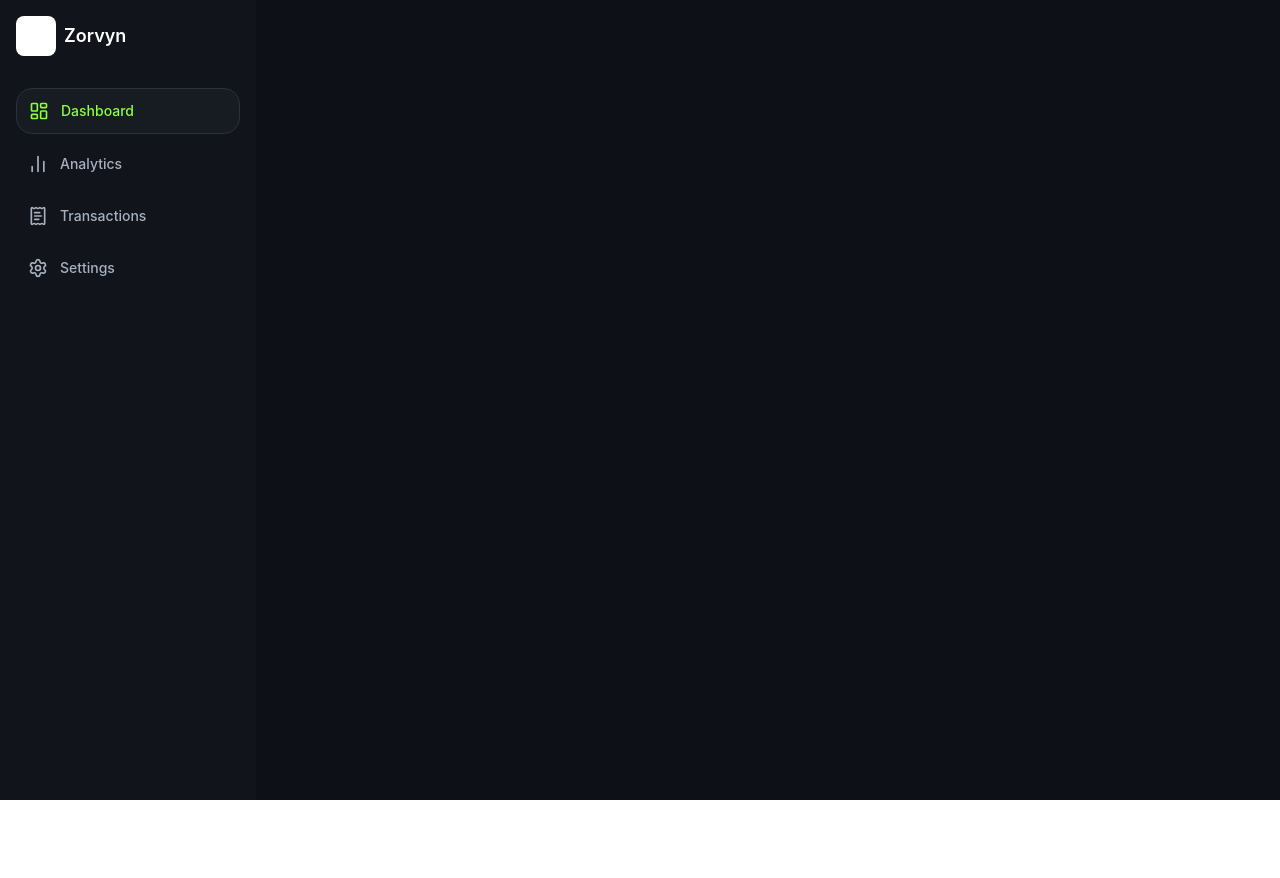
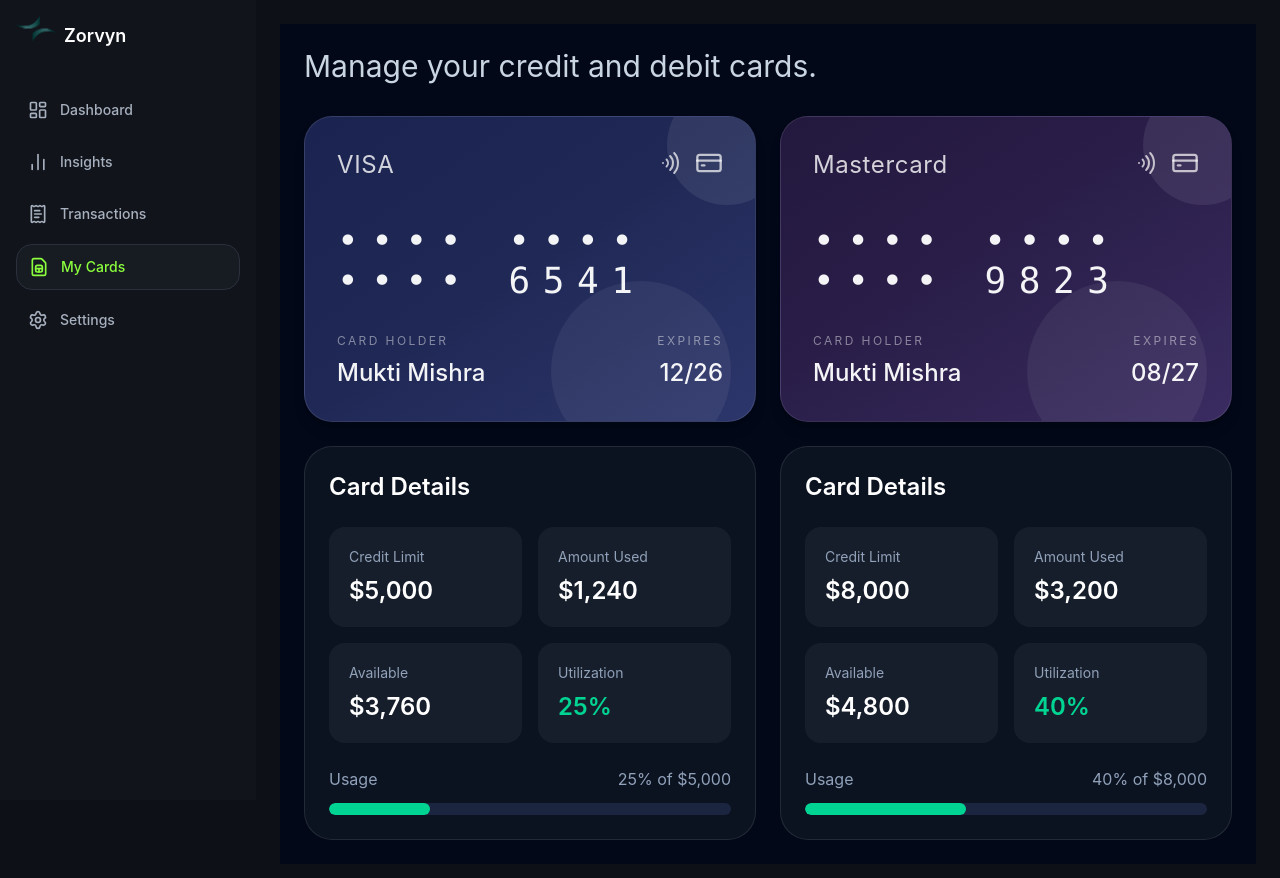
Before and after one commit to MuktiMishra/Fintech-Dashboard, a React (Vite) app in the folder frontend/: page /cards in a window 1280 px wide. Shown: the top 878 px of the page. Before the commit the page ends 800 px from the top, so only its background shows below. Built offline with nearby package versions, Linux system fonts and the light colour scheme.

Commit message:
everything done

```diff
--- a/frontend/src/App.jsx
+++ b/frontend/src/App.jsx
@@ -8,12 +8,14 @@ import InsightsPage from "./pages/InsightsPage";
 import LandingPage from "./pages/LandingPage";
 import Login from "./components/Login";
 import Signup from "./components/Signup";
+import CardsPage from "./pages/CardsPage";
 
-function AppLayout() {
+function DashboardLayout({ children }) {
   const [open, setOpen] = useState(false);
 
   return (
     <div className="min-h-screen w-full bg-[#0D1117] text-white md:flex">
+      {/* mobile header */}
       <header className="md:hidden flex items-center justify-between px-4 py-4 border-b border-white/10 bg-[#11141A]">
         <div className="flex items-center gap-2">
           <div className="h-9 w-9 rounded-lg bg-white"></div>
@@ -25,18 +27,10 @@ function AppLayout() {
         </button>
       </header>
 
+      {/* sidebar only here */}
       <Sidebar open={open} setOpen={setOpen} />
 
-      <main className="flex-1 p-4 md:p-6">
-        <Routes>
-          <Route path="/" element={<LandingPage />} />
-          <Route path="/login" element={<Login/>} />
-          <Route path="/signup" element={<Signup />} />
-          <Route path="/dashboard" element={<Dashboard />} />
-          <Route path="/transactions" element={<TransactionsPage />} />
-          <Route path="/insights" element={<InsightsPage />} />
-        </Routes>
-      </main>
+      <main className="flex-1 p-4 md:p-6">{children}</main>
     </div>
   );
 }
@@ -44,7 +38,46 @@ function AppLayout() {
 export default function App() {
   return (
     <BrowserRouter>
-      <AppLayout />
+      <Routes>
+        {/* public pages */}
+        <Route path="/" element={<LandingPage />} />
+        <Route path="/login" element={<Login />} />
+        <Route path="/signup" element={<Signup />} />
+
+        {/* dashboard pages with sidebar */}
+        <Route
+          path="/dashboard"
+          element={
+            <DashboardLayout>
+              <Dashboard />
+            </DashboardLayout>
+          }
+        />
+        <Route
+          path="/transactions"
+          element={
+            <DashboardLayout>
+              <TransactionsPage />
+            </DashboardLayout>
+          }
+        />
+        <Route
+          path="/insights"
+          element={
+            <DashboardLayout>
+              <InsightsPage />
+            </DashboardLayout>
+          }
+        />
+        <Route
+          path="/cards"
+          element={
+            <DashboardLayout>
+              <CardsPage />
+            </DashboardLayout>
+          }
+        />
+      </Routes>
     </BrowserRouter>
   );
 }
--- a/frontend/src/components/Card.jsx
+++ b/frontend/src/components/Card.jsx
@@ -1,56 +1,48 @@
 import { Wifi, CreditCard } from "lucide-react";
 
-export default function CardDisplay() {
+export default function Card({
+  brand = "VISA",
+  last4 = "6541",
+  holder = "Mukti Mishra",
+  expiry = "12/26",
+  gradient = "from-[#1b2450] via-[#202956] to-[#2c366b]",
+}) {
   return (
     <div
-      className="
-        relative overflow-hidden rounded-2xl
+      className={`
+        relative overflow-hidden rounded-[28px]
         border border-white/10
-        flex flex-col justify-between
-        min-h-[200px] p-5 sm:p-6
-        bg-gradient-to-br from-[#0f172a] via-[#111827] to-[#1e293b]
-        text-white
-        shadow-lg shadow-blue-500/10
-      "
+        min-h-[210px] p-6 sm:p-8
+        bg-gradient-to-br ${gradient}
+        text-white shadow-lg
+      `}
     >
-      <div className="absolute -top-10 -right-10 w-[140px] h-[140px] bg-blue-500/10 blur-3xl rounded-full" />
-      <div className="absolute -bottom-10 left-10 w-[120px] h-[120px] bg-blue-400/10 blur-2xl rounded-full" />
+      <div className="absolute -top-8 -right-8 h-[120px] w-[120px] rounded-full bg-white/8" />
+      <div className="absolute -bottom-10 right-6 h-[180px] w-[180px] rounded-full bg-white/6" />
 
-      <div className="flex justify-between items-start relative z-10">
-        <div>
-          <div className="text-xs text-gray-400 tracking-widest uppercase">
-            Premium Card
+      <div className="relative z-10 flex h-full flex-col justify-between">
+        <div className="flex items-start justify-between">
+          <p className="text-2xl tracking-wide text-white/80">{brand}</p>
+
+          <div className="flex items-center gap-3">
+            <Wifi className="h-6 w-6 rotate-90 text-white/70" />
+            <CreditCard className="h-7 w-7 text-white/70" />
           </div>
         </div>
 
-        <div className="flex items-center gap-2">
-          <Wifi className="w-5 h-5 text-gray-400 rotate-90" />
-          <CreditCard className="w-6 h-6 text-blue-400" />
-        </div>
-      </div>
-
-      <div className="relative z-10">
-        <div className="font-mono tracking-widest text-gray-200 text-base sm:text-lg mb-4">
-          •••• •••• •••• 4821
+        <div className="mt-10 font-mono text-3xl tracking-[0.35em] text-white/95 sm:text-4xl">
+          •••• •••• •••• {last4}
         </div>
 
-        <div className="flex justify-between items-end">
+        <div className="mt-8 flex items-end justify-between">
           <div>
-            <div className="text-[10px] text-gray-500 tracking-widest">
-              CARD HOLDER
-            </div>
-            <div className="text-white font-medium text-sm">
-              Mukti Mishra
-            </div>
+            <p className="text-xs tracking-[0.2em] text-white/45">CARD HOLDER</p>
+            <p className="mt-2 text-2xl font-medium text-white/95">{holder}</p>
           </div>
 
           <div className="text-right">
-            <div className="text-[10px] text-gray-500 tracking-widest">
-              EXPIRES
-            </div>
-            <div className="text-white font-medium text-sm">
-              12/28
-            </div>
+            <p className="text-xs tracking-[0.2em] text-white/45">EXPIRES</p>
+            <p className="mt-2 text-2xl font-medium text-white/95">{expiry}</p>
           </div>
         </div>
       </div>
--- a/frontend/src/components/Sidebar.jsx
+++ b/frontend/src/components/Sidebar.jsx
@@ -1,64 +1,21 @@
-// import { Home, InspectIcon, LayoutDashboard } from 'lucide-react';
-// import React, { useState } from 'react'
-// import { DynamicIcon } from 'lucide-react/dynamic';
-// const Sidebar = () => {
-//   const items = [
-//     {title: 'Dashboard', Icon : LayoutDashboard},
-//     {title:'Transaction', Icon : InspectIcon}
-//   ]
-//   const [activeIndex , setActiveIndex] = useState(0);
-
-//   return (
-//     <aside className='h-screen w-64 bg-[#11141A] p-4 rounded-lg'>
-//       <div className='h-10 w-10 mb-6 flex'>
-//         <img src='/zorvyn.png' />
-//         <p className='text-lg font-bold text-white p-2'>Zorvyn</p>
-//       </div>
-
-//       <nav className='space-y-2'>
-//         {items.map((item, i) => {
-//           const active = i==activeIndex;
-//           const IconComponent = item.Icon;
-
-//           return (
-//             <button
-//               key={item.title}
-//               onClick={()=>setActiveIndex(i)}
-//               className={`w-full flex items-center gap-3 rounded-2xl px-3 py-3 transition-transform ${
-//                 active
-//                   ? "bg-[#171B22] text-[#8BFF3D] border border-[#2A313D]"
-//                   : "text-[#A7B0BE] hover:bg-[#171B22] hover:text-white"
-//               }`}
-//             >
-//               <IconComponent size={24} />
-//               <span className='text-sm font-medium'>{item.title}</span>
-
-//             </button>
-//           )
-//         })}
-//       </nav>
-//     </aside>
-//   )
-// }
-
-// export default Sidebar;
-import React, { useState } from "react";
+import React from "react";
 import {
   X,
   LayoutDashboard,
   ReceiptText,
   Settings,
   ChartNoAxesColumn,
+  CardSim,
 } from "lucide-react";
+import { NavLink } from "react-router-dom";
 
 export default function Sidebar({ open, setOpen }) {
-  const [activeIndex, setActiveIndex] = useState(0);
-
   const items = [
-    { title: "Dashboard", Icon: LayoutDashboard },
-    { title: "Analytics", Icon: ChartNoAxesColumn },
-    { title: "Transactions", Icon: ReceiptText },
-    { title: "Settings", Icon: Settings },
+    { title: "Dashboard", Icon: LayoutDashboard, path: "/dashboard" },
+    { title: "Insights", Icon: ChartNoAxesColumn, path: "/insights" },
+    { title: "Transactions", Icon: ReceiptText, path: "/transactions" },
+    {title: "My Cards", Icon: CardSim , path:"/cards"},
+    { title: "Settings", Icon: Settings, path: "/" },
   ];
 
   return (
@@ -70,40 +27,39 @@ export default function Sidebar({ open, setOpen }) {
         md:translate-x-0 md:static md:block
       `}
     >
-      {/* Top row inside sidebar */}
       <div className="flex items-center justify-between mb-8">
         <div className="flex items-center gap-2">
-          <div className="h-10 w-10 rounded-lg bg-white"></div>
+          <div className="h-10 w-10 items-center justify-center">
+            <img src="/zorvyn.png" alt="logo" />
+          </div>
           <h1 className="text-lg font-semibold">Zorvyn</h1>
         </div>
 
-        {/* close button only mobile */}
         <button className="md:hidden" onClick={() => setOpen(false)}>
           <X size={22} />
         </button>
       </div>
 
       <nav className="space-y-2">
-        {items.map((item, i) => {
+        {items.map((item) => {
           const Icon = item.Icon;
-          const active = i === activeIndex;
 
           return (
-            <button
+            <NavLink
               key={item.title}
-              onClick={() => {
-                setActiveIndex(i);
-                setOpen(false);
-              }}
-              className={`w-full flex items-center gap-3 rounded-2xl px-3 py-3 ${
-                active
-                  ? "bg-[#171B22] text-[#8BFF3D] border border-[#2A313D]"
-                  : "text-[#A7B0BE] hover:bg-[#171B22] hover:text-white"
-              }`}
+              to={item.path}
+              onClick={() => setOpen(false)}
+              className={({ isActive }) =>
+                `w-full flex items-center gap-3 rounded-2xl px-3 py-3 transition ${
+                  isActive
+                    ? "bg-[#171B22] text-[#8BFF3D] border border-[#2A313D]"
+                    : "text-[#A7B0BE] hover:bg-[#171B22] hover:text-white"
+                }`
+              }
             >
               <Icon size={20} />
               <span className="text-sm font-medium">{item.title}</span>
-            </button>
+            </NavLink>
           );
         })}
       </nav>
--- /dev/null
+++ b/frontend/src/pages/CardsPage.jsx
@@ -0,0 +1,100 @@
+import React from "react";
+import Card from "../components/Card";
+
+const cardDetails = [
+  {
+    id: 1,
+    brand: "VISA",
+    last4: "6541",
+    holder: "Mukti Mishra",
+    expiry: "12/26",
+    gradient: "from-[#1b2450] via-[#202956] to-[#2c366b]",
+    limit: 5000,
+    used: 1240,
+  },
+  {
+    id: 2,
+    brand: "Mastercard",
+    last4: "9823",
+    holder: "Mukti Mishra",
+    expiry: "08/27",
+    gradient: "from-[#23183d] via-[#2b1f4b] to-[#3a2c61]",
+    limit: 8000,
+    used: 3200,
+  },
+];
+
+function CardInfo({ limit, used }) {
+  const available = limit - used;
+  const utilization = Math.round((used / limit) * 100);
+
+  return (
+    <div className="rounded-[28px] border border-white/10 bg-[#0b1220] p-6">
+      <h2 className="mb-6 text-2xl font-semibold text-white">Card Details</h2>
+
+      <div className="grid grid-cols-1 gap-4 sm:grid-cols-2">
+        <div className="rounded-2xl bg-white/5 p-5">
+          <p className="text-sm text-slate-400">Credit Limit</p>
+          <p className="mt-2 text-2xl font-semibold text-white">${limit.toLocaleString()}</p>
+        </div>
+
+        <div className="rounded-2xl bg-white/5 p-5">
+          <p className="text-sm text-slate-400">Amount Used</p>
+          <p className="mt-2 text-2xl font-semibold text-white">${used.toLocaleString()}</p>
+        </div>
+
+        <div className="rounded-2xl bg-white/5 p-5">
+          <p className="text-sm text-slate-400">Available</p>
+          <p className="mt-2 text-2xl font-semibold text-white">
+            ${available.toLocaleString()}
+          </p>
+        </div>
+
+        <div className="rounded-2xl bg-white/5 p-5">
+          <p className="text-sm text-slate-400">Utilization</p>
+          <p className="mt-2 text-2xl font-semibold text-emerald-400">{utilization}%</p>
+        </div>
+      </div>
+
+      <div className="mt-6 flex items-center justify-between text-slate-400">
+        <p>Usage</p>
+        <p>
+          {utilization}% of ${limit.toLocaleString()}
+        </p>
+      </div>
+
+      <div className="mt-3 h-3 w-full overflow-hidden rounded-full bg-[#1c2540]">
+        <div
+          className="h-full rounded-full bg-emerald-400"
+          style={{ width: `${utilization}%` }}
+        />
+      </div>
+    </div>
+  );
+}
+
+export default function CardsPage() {
+  return (
+    <div className="min-h-screen bg-[#020817] p-4 text-white sm:p-6">
+      <div className="mx-auto max-w-7xl">
+        <p className="mb-8 text-3xl text-slate-300">Manage your credit and debit cards.</p>
+
+        <div className="grid grid-cols-1 gap-6 xl:grid-cols-2">
+          {cardDetails.map((item) => (
+            <div key={item.id} className="space-y-6">
+              <Card
+                brand={item.brand}
+                last4={item.last4}
+                holder={item.holder}
+                expiry={item.expiry}
+                gradient={item.gradient}
+              />
+
+              <CardInfo limit={item.limit} used={item.used} />
+            </div>
+          ))}
+        </div>
+      </div>
+    </div>
+  );
+}
--- a/frontend/src/pages/LandingPage.jsx
+++ b/frontend/src/pages/LandingPage.jsx
@@ -11,21 +11,18 @@ import {
 export default function LandingPage() {
   return (
     <div className="min-h-screen overflow-hidden bg-black text-white relative">
-      {/* background */}
       <div className="absolute inset-0 bg-[radial-gradient(circle_at_top_left,rgba(59,130,246,0.22),transparent_28%),radial-gradient(circle_at_top_right,rgba(37,99,235,0.18),transparent_30%),radial-gradient(circle_at_bottom,rgba(29,78,216,0.14),transparent_32%)]" />
       <div className="absolute inset-0 opacity-20 bg-[linear-gradient(to_right,rgba(59,130,246,0.12)_1px,transparent_1px),linear-gradient(to_bottom,rgba(59,130,246,0.12)_1px,transparent_1px)] bg-[size:64px_64px]" />
 
-      {/* glow blobs */}
       <div className="absolute -top-32 -left-32 h-96 w-96 rounded-full bg-blue-500/20 blur-[120px]" />
       <div className="absolute top-0 right-0 h-[420px] w-[420px] rounded-full bg-cyan-500/10 blur-[140px]" />
       <div className="absolute bottom-0 left-1/3 h-[320px] w-[320px] rounded-full bg-blue-700/10 blur-[130px]" />
 
       <div className="relative z-10">
-        {/* navbar */}
-        <nav className="mx-auto flex max-w-7xl items-center justify-between px-4 py-5 sm:px-6 lg:px-8">
+        <nav className="mx-auto flex max-w-7xl items-center justify-between px-4 py-3 sm:px-6 lg:px-8">
           <div className="flex items-center gap-3">
-            <div className="flex h-11 w-11 items-center justify-center rounded-full bg-gradient-to-br from-blue-400 to-blue-700 text-white font-bold text-xl shadow-lg shadow-blue-500/20">
-              Z
+            <div className="flex h-11 w-11 items-center justify-center">
+              <img src="/zorvyn.png" alt="logo" />
             </div>
             <h1 className="text-2xl font-semibold tracking-tight">Zorvyn</h1>
           </div>
@@ -61,16 +58,9 @@ export default function LandingPage() {
           </div>
         </nav>
 
-        {/* hero */}
-        <section className="mx-auto grid max-w-7xl grid-cols-1 items-center gap-12 px-4 pb-16 pt-8 sm:px-6 lg:grid-cols-2 lg:px-8 lg:pt-16">
-          {/* left */}
-          <div className="max-w-2xl">
-            <div className="mb-6 inline-flex items-center gap-2 rounded-full border border-blue-400/10 bg-blue-500/10 px-4 py-2 text-sm text-blue-200 backdrop-blur-xl">
-              <span className="h-2 w-2 rounded-full bg-blue-400" />
-              Smart. Secure. Modern Fintech Platform.
-            </div>
-
-            <h2 className="text-5xl font-semibold leading-[1.05] tracking-tight sm:text-6xl lg:text-7xl">
+        <section className="mx-auto grid max-w-7xl grid-cols-1 items-start gap-8 px-4 pb-8 pt-4 sm:px-6 lg:grid-cols-2 lg:px-8 lg:pt-8 mt-5">
+          <div className="max-w-2xl lg:-mt-4">
+            <h2 className="text-4xl font-semibold leading-[1.05] tracking-tight sm:text-3xl lg:text-5xl">
               Gain Clarity
               <br />
               Take Control
@@ -79,13 +69,13 @@ export default function LandingPage() {
               <span className="text-blue-400"> Zorvyn</span>
             </h2>
 
-            <p className="mt-8 max-w-xl text-base leading-8 text-white/65 sm:text-lg">
+            <p className="mt-6 max-w-xl text-base leading-8 text-white/65 sm:text-lg">
               A modern fintech platform built to help you track spending, manage
               accounts, monitor investments, and understand your financial
               health through one clean dashboard.
             </p>
 
-            <div className="mt-10 flex flex-col gap-4 sm:flex-row">
+            <div className="mt-8 flex flex-col gap-4 sm:flex-row">
               <Link
                 to="/signup"
                 className="inline-flex items-center justify-center gap-2 rounded-full bg-gradient-to-r from-blue-500 to-cyan-500 px-7 py-4 text-sm font-medium text-white hover:opacity-90"
@@ -99,7 +89,7 @@ export default function LandingPage() {
               </button>
             </div>
 
-            <div className="mt-12 grid grid-cols-1 gap-4 sm:grid-cols-3">
+            <div className="mt-10 grid grid-cols-1 gap-4 sm:grid-cols-3">
               <div className="rounded-2xl border border-blue-400/10 bg-blue-500/5 p-4 backdrop-blur-xl">
                 <Wallet className="mb-3 text-blue-300" size={20} />
                 <p className="text-sm font-medium">Account Management</p>
@@ -126,12 +116,10 @@ export default function LandingPage() {
             </div>
           </div>
 
-          {/* right */}
-          <div className="relative">
+          <div className="relative lg:-mt-2">
             <div className="absolute -inset-8 rounded-[40px] bg-blue-500/10 blur-3xl" />
 
             <div className="relative rounded-[32px] border border-blue-400/10 bg-[#050816]/90 p-4 shadow-2xl shadow-blue-950/40 backdrop-blur-2xl">
-              {/* top search */}
               <div className="mb-4 flex items-center gap-3 rounded-2xl border border-blue-400/10 bg-blue-500/[0.03] px-4 py-3">
                 <div className="flex h-10 w-10 items-center justify-center rounded-xl bg-gradient-to-br from-blue-400 to-cyan-500 text-white font-bold">
                   Z
@@ -144,7 +132,6 @@ export default function LandingPage() {
                 </div>
               </div>
 
-              {/* big chart */}
               <div className="rounded-[28px] border border-blue-400/10 bg-blue-500/[0.02] p-5">
                 <div className="mb-5 flex items-start justify-between gap-4">
                   <div>
@@ -211,7 +198,6 @@ export default function LandingPage() {
                 </div>
               </div>
 
-              {/* bottom cards */}
               <div className="mt-4 grid grid-cols-1 gap-4 md:grid-cols-2">
                 <div className="rounded-[24px] border border-blue-400/10 bg-blue-500/[0.03] p-5">
                   <p className="text-sm text-white/50">Balance</p>
```
Also changed, not shown: frontend/src/components/Login.jsx (+5 -5 lines), frontend/src/components/Signup.jsx (+10 -10 lines), frontend/src/pages/Dashboard.jsx (+79 -30 lines), 1 other file (tests, documents, lock files or other folders).
